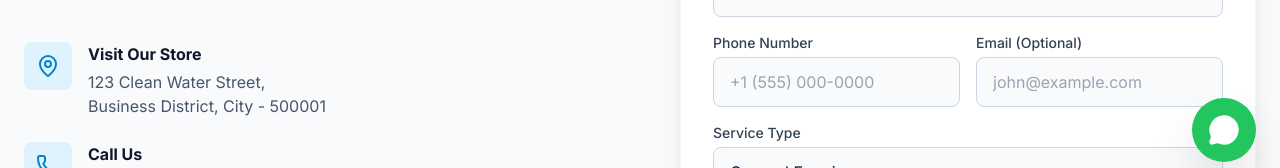
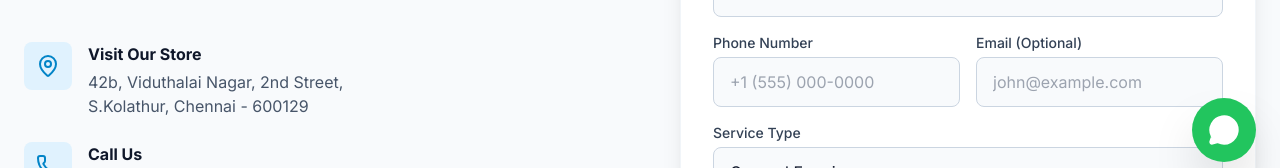
Before and after one commit to gaqlaxy/aquapurev1, a React (Vite) app: page /contact in a window 1280 px wide. Shown: the part 614-782 px from the top of the page. Built offline with nearby package versions, Linux system fonts and the light colour scheme.

Commit message:
Fixed Contact Page

```diff
--- a/pages/Contact.tsx
+++ b/pages/Contact.tsx
@@ -41,8 +41,8 @@ const Contact: React.FC = () => {
                   <div>
                     <h3 className="font-bold text-slate-900 mb-1">Visit Our Store</h3>
                     <p className="text-slate-600">
-                      123 Clean Water Street,<br />
-                      Business District, City - 500001
+                      42b, Viduthalai Nagar, 2nd Street,<br />
+                      S.Kolathur, Chennai - 600129
                     </p>
                   </div>
                 </div>
@@ -95,7 +95,7 @@ const Contact: React.FC = () => {
               {/* Map Placeholder */}
               <div className="bg-slate-200 rounded-2xl h-64 w-full flex items-center justify-center text-slate-400 overflow-hidden border border-slate-300">
                 <iframe
-                  src="https://www.google.com/maps/embed?pb=!1m18!1m12!1m3!1d3022.1422937950147!2d-73.98731968459391!3d40.74844097932847!2m3!1f0!2f0!3f0!3m2!1i1024!2i768!4f13.1!3m3!1m2!1s0x89c259a9b3117469%3A0xd134e199a405a163!2sEmpire%20State%20Building!5e0!3m2!1sen!2sus!4v1629783344691!5m2!1sen!2sus"
+                  src="https://www.google.com/maps/embed?pb=!1m14!1m8!1m3!1d376.0972113309277!2d80.19664521966638!3d12.946084438916031!3m2!1i1024!2i768!4f13.1!3m3!1m2!1s0x3a525db67b016885%3A0x991a77539d620141!2sVISHALI%20ENTERPRISES%20AQUA%20RO%20SHOP!5e0!3m2!1sen!2sin!4v1772779341784!5m2!1sen!2sin"
                   width="100%"
                   height="100%"
                   style={{ border: 0 }}
@@ -103,6 +103,7 @@ const Contact: React.FC = () => {
                   loading="lazy"
                   title="Google Maps"
                 ></iframe>
+                {/* <iframe src="https://www.google.com/maps/embed?pb=!1m14!1m8!1m3!1d376.0972113309277!2d80.19664521966638!3d12.946084438916031!3m2!1i1024!2i768!4f13.1!3m3!1m2!1s0x3a525db67b016885%3A0x991a77539d620141!2sVISHALI%20ENTERPRISES%20AQUA%20RO%20SHOP!5e0!3m2!1sen!2sin!4v1772779341784!5m2!1sen!2sin" width="600" height="450" style="border:0;" allowfullscreen="" loading="lazy" referrerpolicy="no-referrer-when-downgrade"></iframe> */}
               </div>
             </div>
 
```
